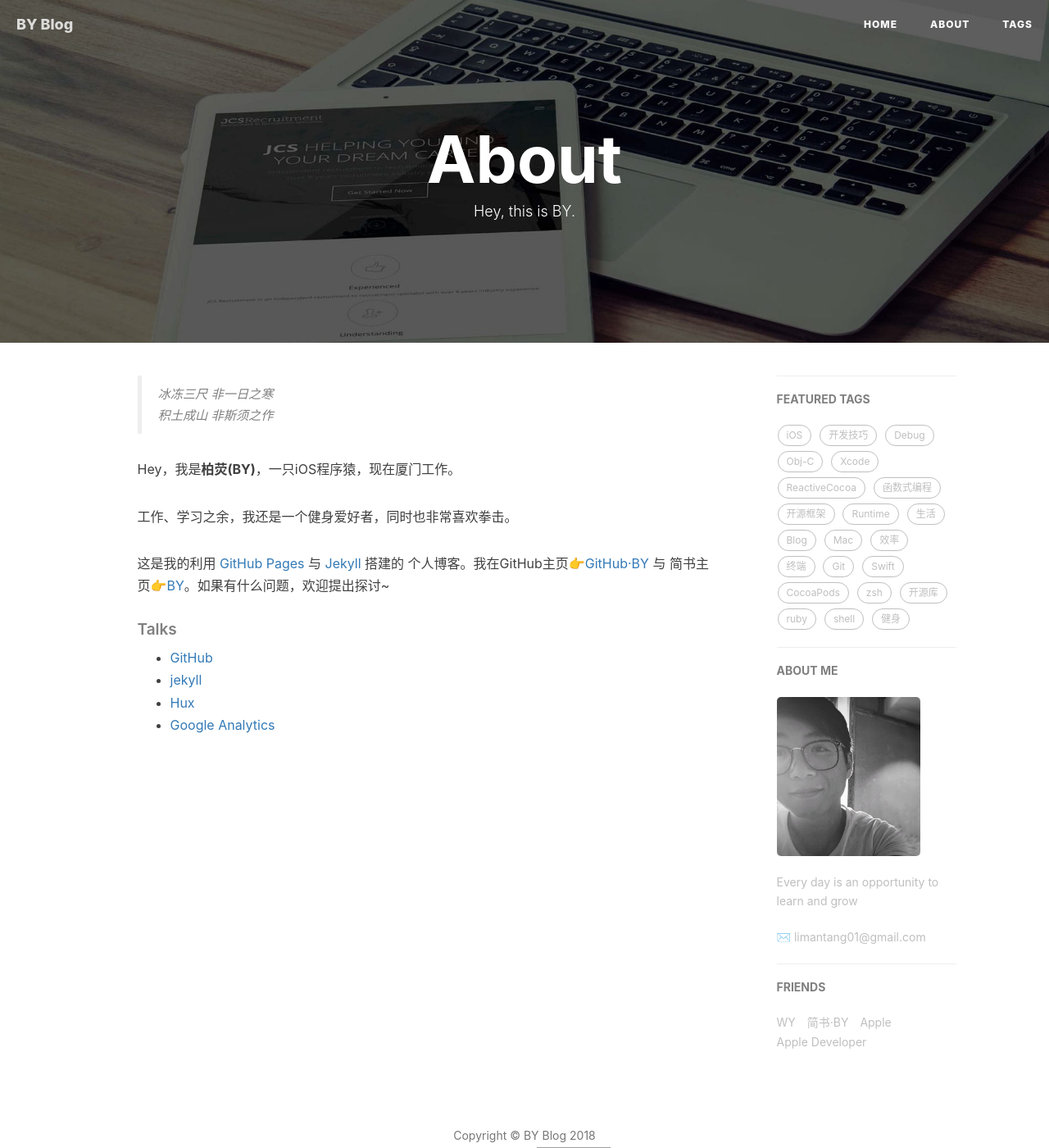
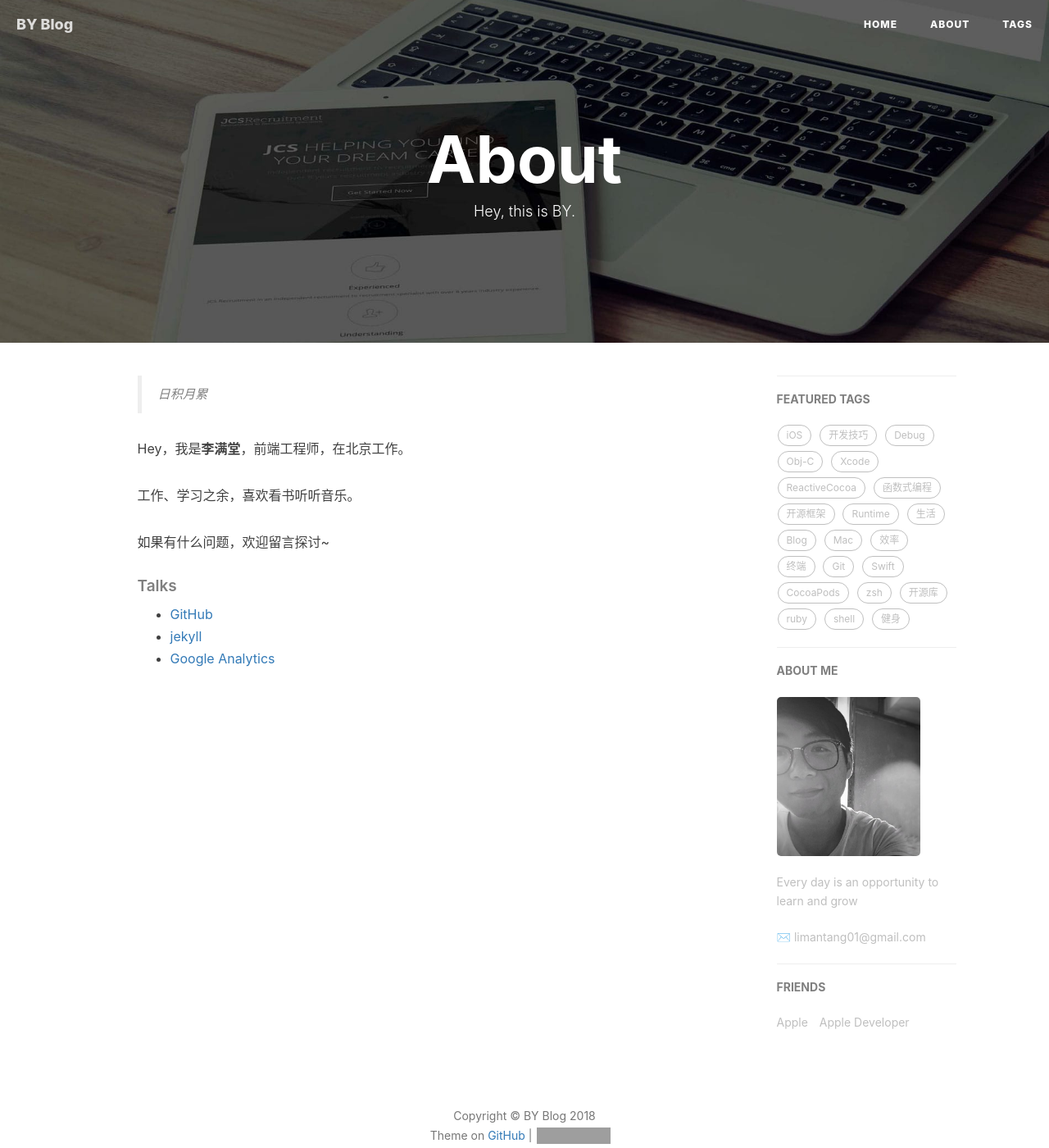
Before and after one commit to echoheart/echoheart.github.io, a Jekyll site: the page built from about.html, in a window 1280 px wide and 1400 px high. Shown: the whole window at 82% size. Built offline with Jekyll 4.4.1, drawn with Linux system fonts in a browser that asks for light colours; nearby versions of some CDN libraries; comment, search, counter and statistics services are not loaded; grey boxes are pictures that could not be loaded.

Commit message:
change text-code

```diff
--- a/404.html
+++ b/404.html
@@ -1,6 +1,6 @@
 ---
 layout: default
-description: "你来到了没有知识的荒原 🙊"
+description: "文章可能被删除... 🙊"
 header-img: "img/404-bg.jpg"
 permalink: /404.html
 ---
--- a/_config.yml
+++ b/_config.yml
@@ -3,7 +3,7 @@ title: BY Blog
 SEOTitle: 李满堂的博客 | BY Blog
 header-img: img/post-bg-desk.jpg
 email: limantang01@gmail.com
-description: "Every day is an opportunity to learn and grow"
+description: "Everyday is an opportunity to learn and grow"
 keyword: "BY, BY Blog, 李满堂的博客, limantang, 李满堂, iOS, Apple, iPhone"
 url: "https://echoheart.github.io"          # your host, for absolute URL
 baseurl: ""      # for example, '/blog' if your blog hosted on 'host/blog'
@@ -99,15 +99,10 @@ service-worker: true
 # Friends
 friends: [
     {
-        title: "WY",
-        href: "http://zhengwuyang.com"
-    },{
-        title: "简书·BY",
-        href: "http://www.jianshu.com/u/e71990ada2fd"
-    },{
         title: "Apple",
         href: "https://apple.com"
-    },{
+    },
+    {
         title: "Apple Developer",
         href: "https://developer.apple.com/"
     }
--- a/about.html
+++ b/about.html
@@ -15,14 +15,13 @@ header-img: "img/post-bg-rwd.jpg"
 <div class="zh post-container">
 
     <!--copied from markdown -->
-    <blockquote><p>冰冻三尺 非一日之寒<br>
-    积土成山 非斯须之作</p></blockquote>
+    <blockquote><p>日积月累</p></blockquote>
 
-    <p>Hey，我是<strong>柏荧(BY)</strong>，一只iOS程序猿，现在厦门工作。</p>
+    <p>Hey，我是<strong>李满堂</strong>，前端工程师，在北京工作。</p>
 
-    <p>工作、学习之余，我还是一个健身爱好者，同时也非常喜欢拳击。</p>
+    <p>工作、学习之余，喜欢看书听听音乐。</p>
 
-    <p>这是我的利用 <a href="https://pages.github.com/">GitHub Pages</a> 与 <a href="http://jekyll.com.cn/">Jekyll</a> 搭建的 个人博客。我在GitHub主页<a href="https://github.com/qiubaiying">👉GitHub·BY</a> 与 简书主页<a href="https://http://www.jianshu.com/u/e71990ada2fd">👉BY</a>。如果有什么问题，欢迎提出探讨~</p>
+    <p>如果有什么问题，欢迎留言探讨~</p>
 
     <p></p>
 
@@ -31,7 +30,6 @@ header-img: "img/post-bg-rwd.jpg"
     <ul>
         <li><a href="https://github.com">GitHub</a></li>
         <li><a href="http://jekyll.com.cn/">jekyll</a></li>
-        <li><a href="http://huangxuan.me/">Hux</a></li>
         <li><a href="https://analytics.google.com/analytics">Google Analytics</a></li>
     </ul>
 </div>
--- a/index.html
+++ b/index.html
@@ -1,6 +1,6 @@
 ---
 layout: page
-description: "Thinking will not overcome fear but action will."
+description: "Everyday is an opportunity to learn and grow"
 ---
 
 {% for post in paginator.posts %}
--- a/tags.html
+++ b/tags.html
@@ -1,7 +1,7 @@
 ---
 title: Tags
 layout: default
-description: keep hungry keep foolish
+description: Everyday is an opportunity to learn and grow
 header-img: "img/tag-bg.jpg"
 ---
 
```
